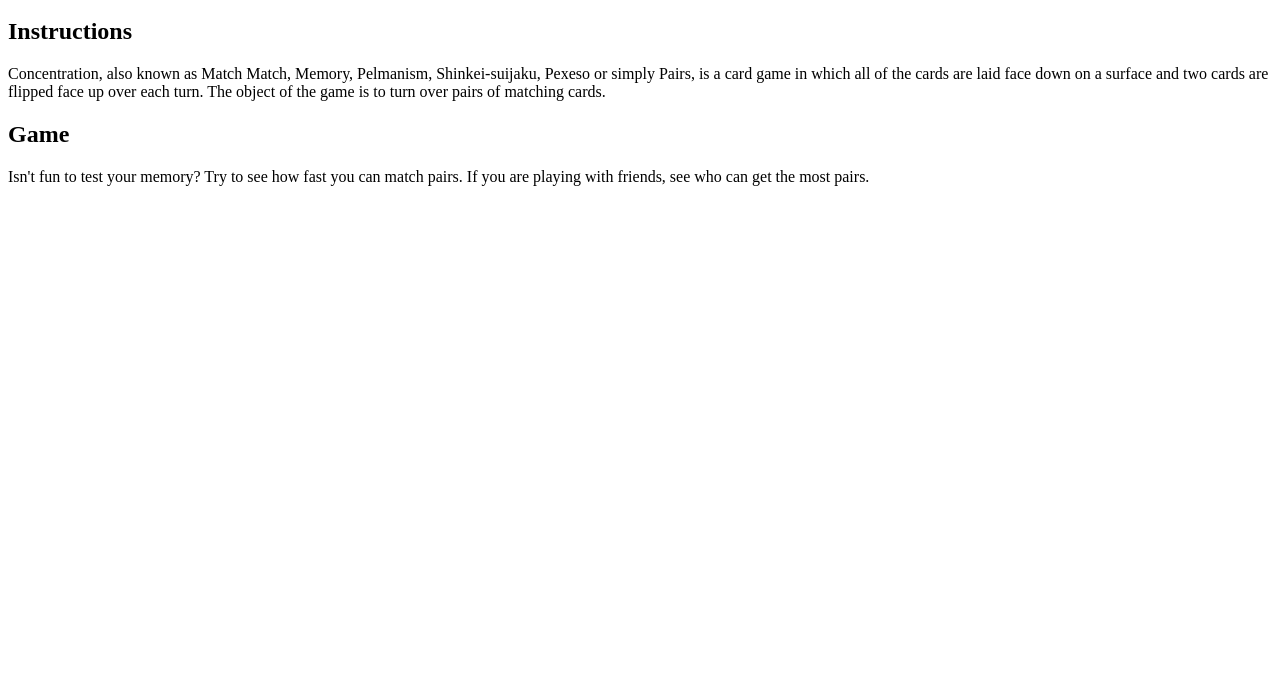
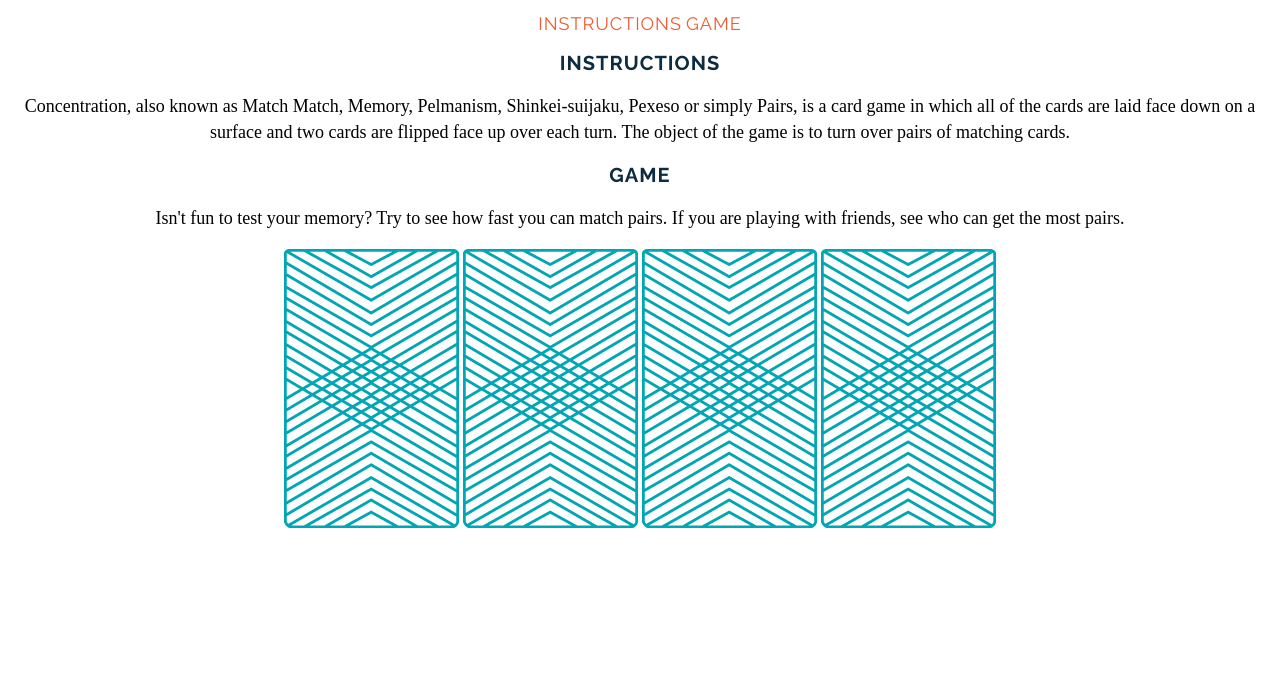
Before and after one commit to michebble/wdi-fundamentals-memorygame, a plain HTML site: page index.html in a window 1280 px wide. Shown: the part 100-800 px from the top of the page. Drawn offline with Linux system fonts and the light colour scheme; a web font is replaced by a local one.

Commit message:
rename main.css to style.css, add css content

```diff
--- /dev/null
+++ b/css/style.css
@@ -0,0 +1,40 @@
+body {
+	text-align: center;
+}
+
+h1, h2, a {
+	font-family: "Raleway" , sans-serif;
+	text-transform: uppercase;
+	letter-spacing: 1px;
+}
+
+h1, h2 {
+	color: #0D2C40;
+}
+
+h2, a {
+	font-weight: 600px;
+}
+
+h1 {
+	font-weight: 400;
+	font-size: 45px;
+}
+
+h2 {
+	font-size: 20px;
+}
+
+a {
+	text-decoration: none;
+	color: #F15B31;
+	font-size: 18px;
+}
+
+
+
+p {
+	font-family: "Droid Serif", serif;
+	line-height: 26px;
+	font-size: 18px;
+}
--- a/index.html
+++ b/index.html
@@ -2,7 +2,8 @@
 <html>
 <head>
 	<title>Memory Card game</title>
-	<link rel="stylesheet" type="text/css" href="css/main.css">
+	<link href="https://fonts.googleapis.com/css?family=Droid+Serif|Raleway:400,500,600,700" rel="stylesheet">
+	<link href="css/style.css" rel="stylesheet" type="text/css">
 </head>
 <body>
 	<h1>Memory Game</h1>
@@ -12,5 +13,12 @@
 	<p>Concentration, also known as Match Match, Memory, Pelmanism, Shinkei-suijaku, Pexeso or simply Pairs, is a card game in which all of the cards are laid face down on a surface and two cards are flipped face up over each turn. The object of the game is to turn over pairs of matching cards.</p>
 	<h2>Game</h2>
 	<p>Isn't fun to test your memory? Try to see how fast you can match pairs. If you are playing with friends, see who can get the most pairs.</p>
+	<div>
+		<img src="images/back.png" alt="Queen of Diamonds">
+		<img src="images/back.png" alt="Queen of Hearts">
+		<img src="images/back.png" alt="King of Diamonds">
+		<img src="images/back.png" alt="King of Hearts">
+	</div>
+
 </body>
 </html>
```
Also changed, not shown: css/main.css (deleted), images/back.png (added), images/king-of-diamonds.png (added), images/king-of-hearts.png (added), images/queen-of-diamonds.png (added), images/queen-of-hearts.png (added), 1 other file.
